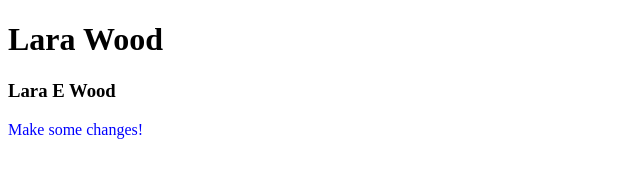
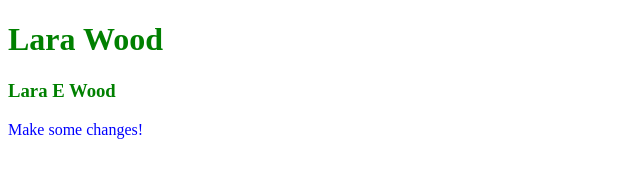
Before and after one commit to lzchvg/lzchvg.github.io, a plain HTML site: page index.html in a window 1280 px wide. Shown: the whole page, without its empty margins (0-640 px from the left). Drawn offline with Linux system fonts and the light colour scheme.

Commit message:
Update style.css

```diff
--- a/style.css
+++ b/style.css
@@ -1,9 +1,7 @@
 p  {
     color: blue;
   }
-    <link rel="stylesheet" href="style.css" type="text/css" />
-    <meta content="text/html;charset=utf-8" http-equiv="Content-Type">
-    <meta content="utf-8" http-equiv="encoding">
+
 #Title  {
     color: green;
   }
```
